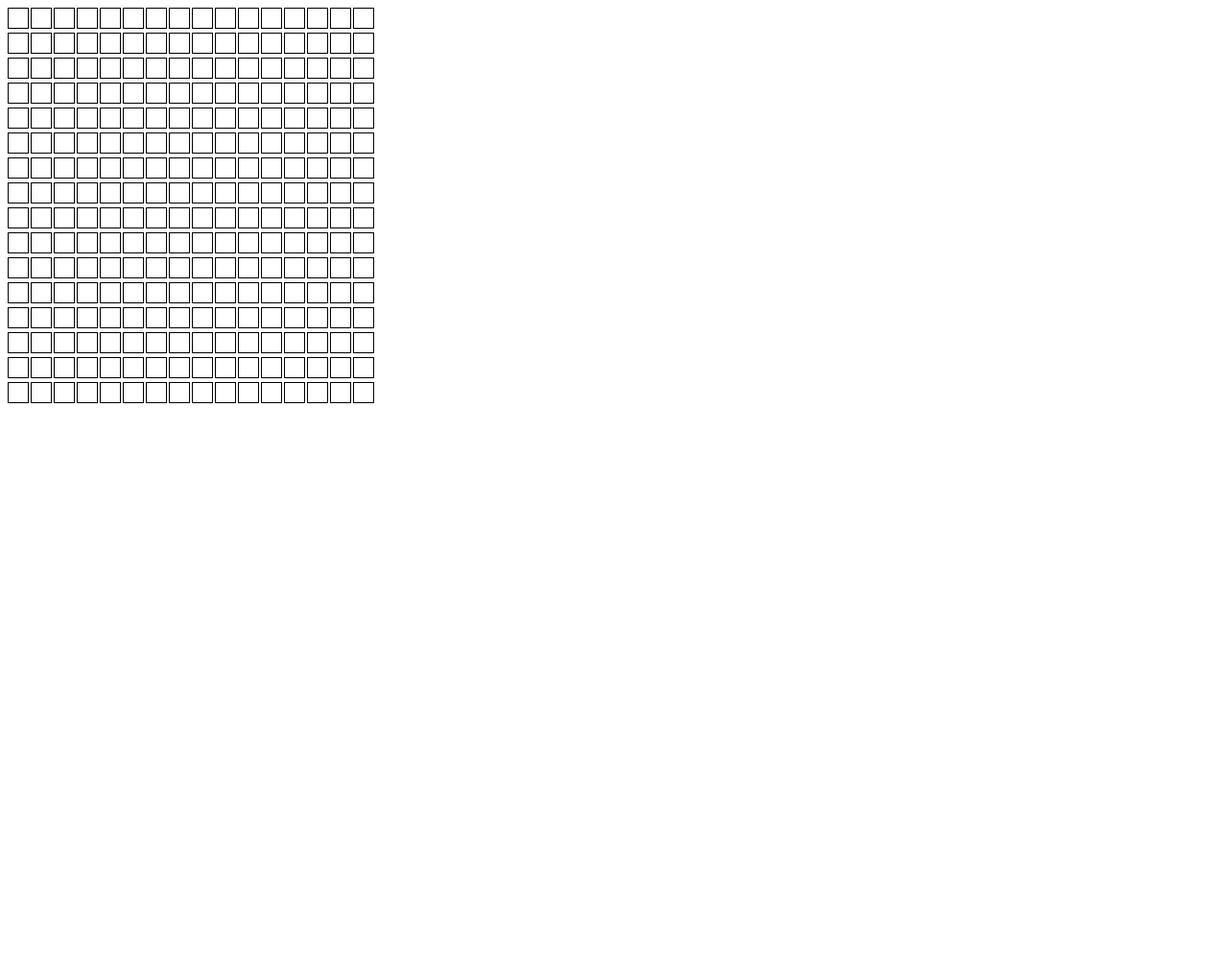
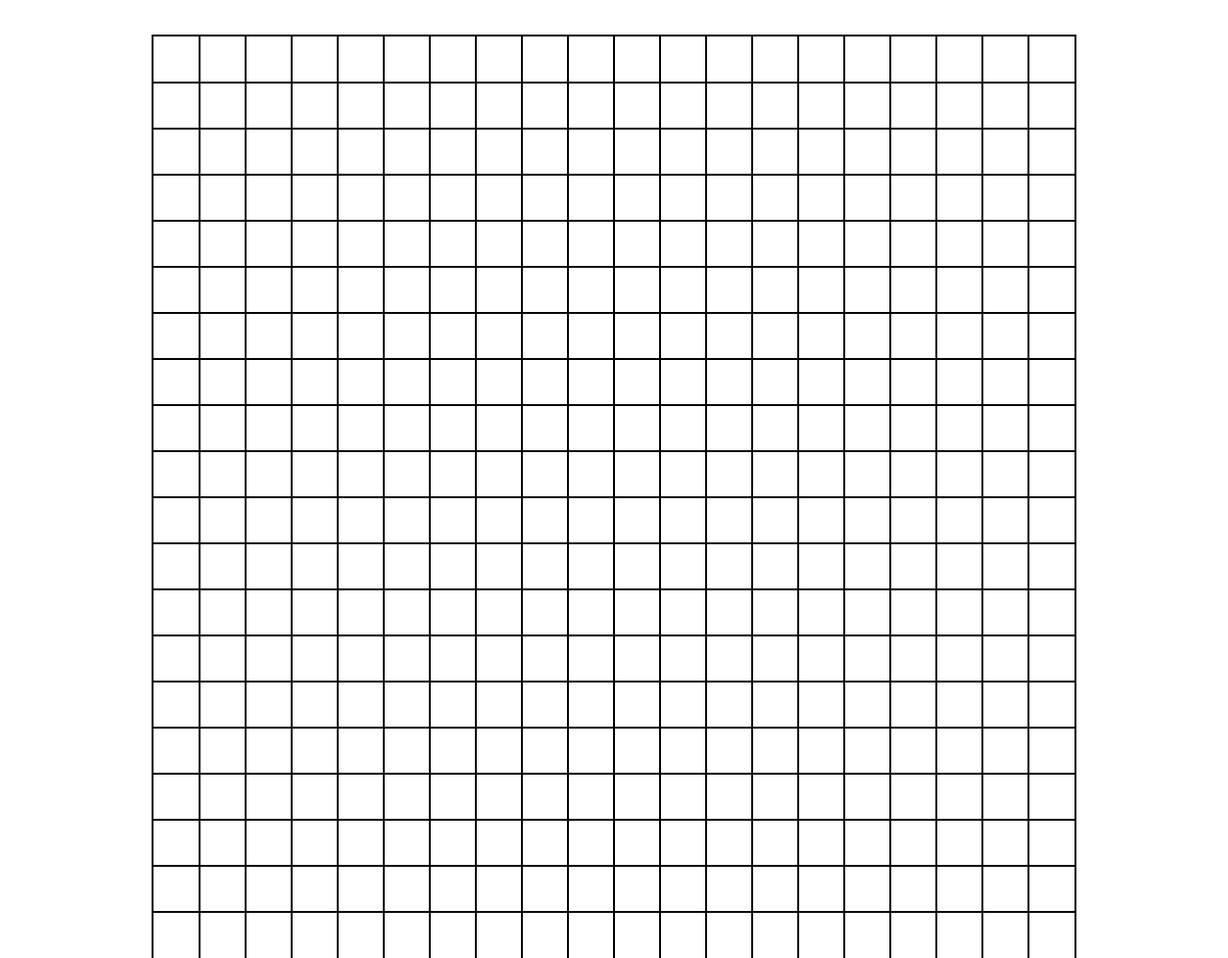
Before and after one commit to shikhar-sharma1703/Web-dev, a plain HTML site: page etch-a-sketch/index.html in a window 1280 px wide. Shown: the whole page at 96% size. Before the commit the page ends 800 px from the top, so only its background shows below. Drawn offline with Linux system fonts and the light colour scheme.

Commit message:
Custom grid mechanism added

```diff
--- a/etch-a-sketch/app.js
+++ b/etch-a-sketch/app.js
@@ -1,13 +1,17 @@
 // Sets important constants and variables
 
-const container = document.getElementById("c");
+const container = document.getElementById("container");
 let rows = document.getElementsByClassName("gridRow");
 let cells = document.getElementsByClassName("cell");
 
 // Creates a default grid sized 16x16
 function defaultGrid() {
-    makeRows(16);
-    makeColumns(16);
+    makeRows(20);
+    makeColumns(20);
+    let heightwidth = 960/20 + 'px';
+    for(let k = 0; k < cells.length; k++){
+        cells[k].setAttribute('style',`height: ${heightwidth}; width: ${heightwidth}`);
+    }
 }
 
 // Takes (rows, columns) input and makes a grid
@@ -27,7 +31,6 @@ function makeColumns(cellNum) {
             let newCell = document.createElement("div");
             rows[j].appendChild(newCell).className = "cell";
         };
-
     };
 };
 
--- a/etch-a-sketch/index.html
+++ b/etch-a-sketch/index.html
@@ -6,7 +6,7 @@
 </head>
 
 <body>
-    <div id="c">
+    <div id="container">
     </div>
 
 </body>
--- a/etch-a-sketch/style.css
+++ b/etch-a-sketch/style.css
@@ -1,7 +1,16 @@
 .cell{
-    border: 1px solid black;
-    min-width: 20px;
-    min-height: 20px;
+    outline: 1px solid #000;
     display: inline-block;
-    margin-right: 2px;
+    padding: 0;
 }
+#container {
+	position: relative;
+	top: 30px;
+	outline:2px solid #000;
+	font-size: 0;
+	margin:auto;
+	height:960px;
+	width:960px;
+	padding: 0;
+	border: none;
+}
```
